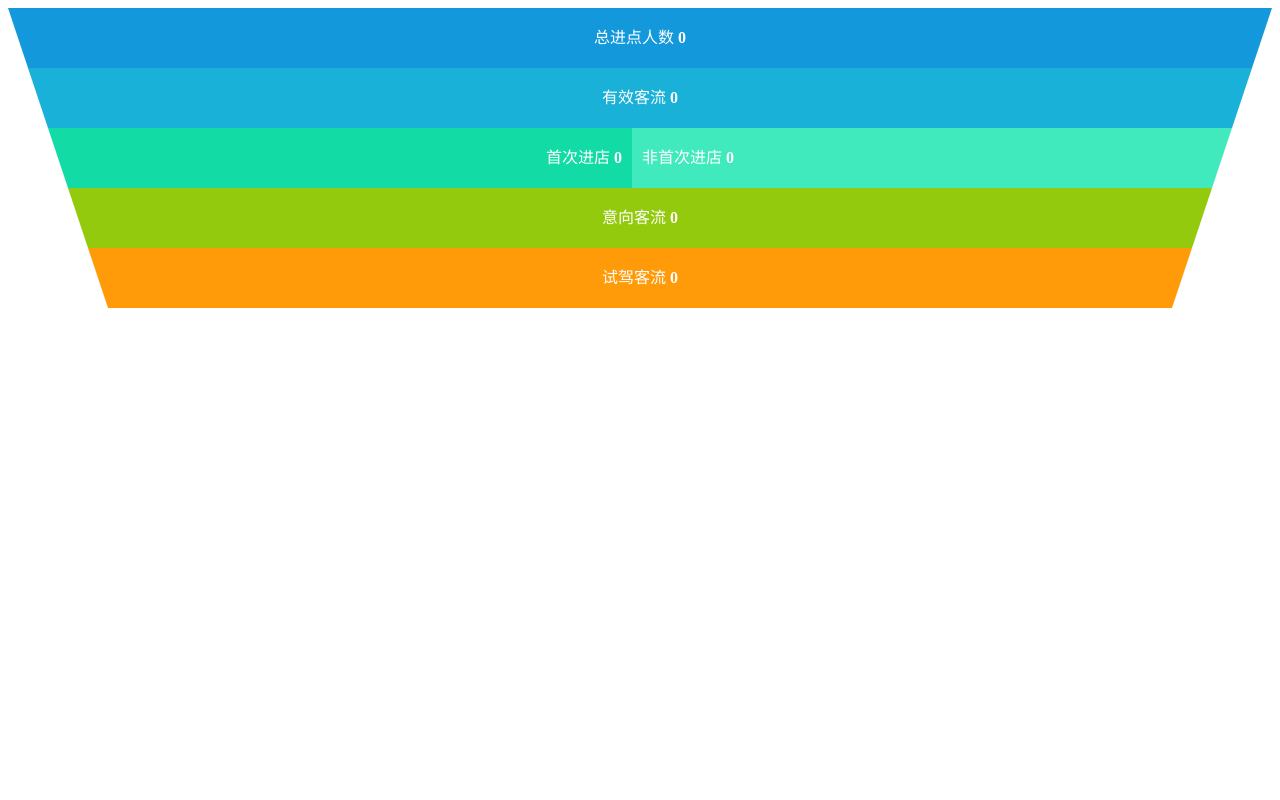
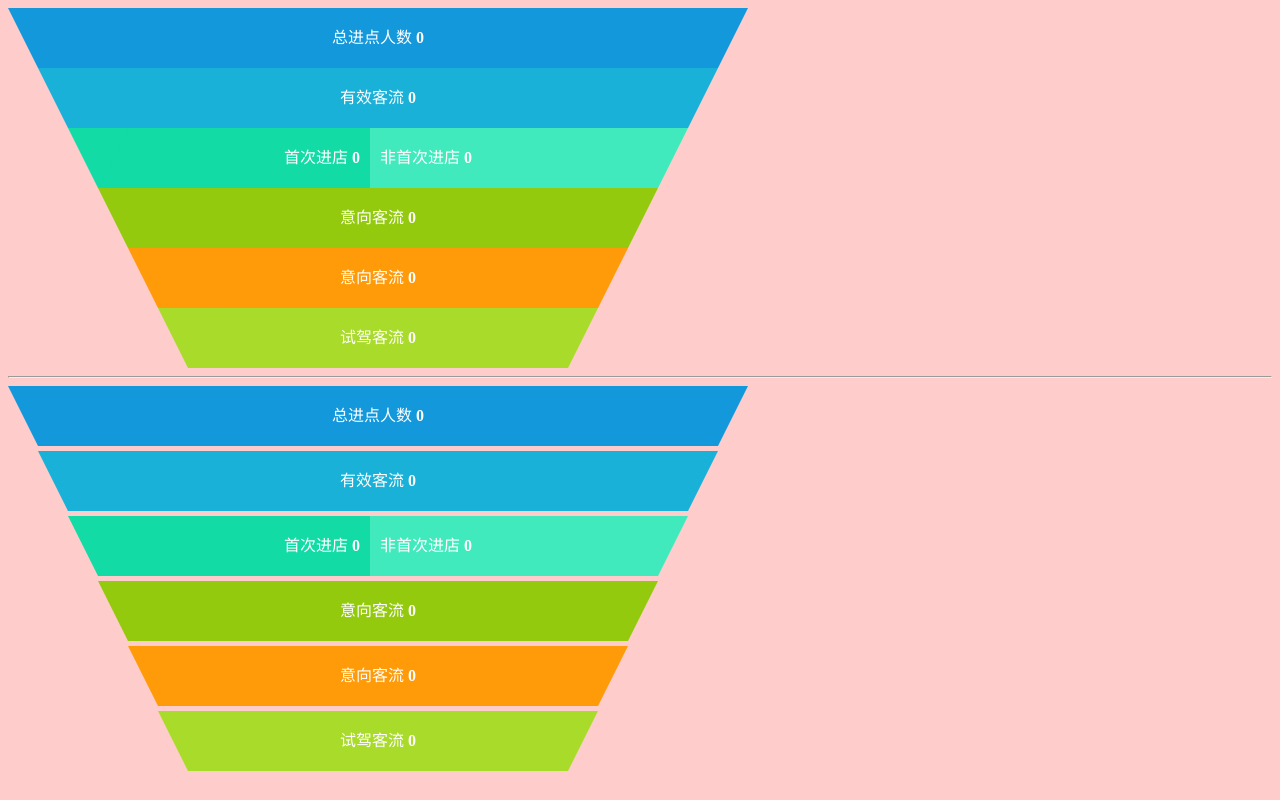
Before and after one commit to hotoo/funnel-chart, a plain HTML site: page index.html in a window 1280 px wide. Drawn offline with Linux system fonts and the light colour scheme.

Commit message:
Update to different implement.

```diff
--- a/index.css
+++ b/index.css
@@ -6,76 +6,110 @@
   padding: 0;
 }
 .funnel-chart {
+  margin: 0 30px;
+  max-width: 680px;
+  min-width: 400px;
+}
+.funnel-chart.margined > li {
+  margin: 5px auto;
+}
+
+
+.funnel-chart > li {
+  height: 60px;
+  text-align: center;
   position: relative;
+  margin: 0 auto;
+
+  display: -moz-box;
+  display: -webkit-box;
+  display: box;
 }
-.funnel-chart:before ,
-.funnel-chart:after {
+.funnel-chart > li:before ,
+.funnel-chart > li:after {
   position: absolute;
+  z-index: 0;
   content: " ";
-  border-width: 300px 100px 0;
+  border-width: 60px 30px 0;
   border-style: solid;
   border-color: transparent;
+  /*
+   * 自动继承自父级 boder 颜色，
+   * 这就要求父级 li 不仅要定义 background-color，还要定义 border-color
+   * 参考 Custom Style Setting.
+   */
+  border-top-color: inherit;
   display: block;
   line-height: 0;
   width: 0;
   height: 0;
   line-height: 0;
 }
-.funnel-chart:before {
+.funnel-chart > li:before {
   top: 0;
-  left: 0;
-  border-left-color: #fff;
+  left: -30px;
 }
-.funnel-chart:after {
+.funnel-chart > li:after {
   top: 0;
-  right: 0;
-  border-right-color: #fff;
-}
-
-
-.funnel-chart > li {
-  height: 60px;
-  text-align: center;
-
-  display: -moz-box;
-  display: -webkit-box;
-  display: box;
+  right: -30px;
 }
 .funnel-chart > li:first-child {
   background-color: #1398db;
+  border-color: #1398db;
   color: #fff;
 }
 .funnel-chart > li:nth-child(2) {
+  width: calc(100% - 60px);
   background-color: #19b1d8;
+  border-color: #19b1d8;
   color: #fff;
 }
 .funnel-chart > li:nth-child(3) {
+  width: calc(100% - (2 * 60px));
   background-color: #12dba5; /* #40eabd */
+  border-color: #12dba5; /* #40eabd */
   color: #fff;
 }
 .funnel-chart > li:nth-child(4) {
+  width: calc(100% - (3 * 60px));
   background-color: #93ca0d;
+  border-color: #93ca0d;
   color: #fff;
 }
 .funnel-chart > li:nth-child(5) {
+  width: calc(100% - (4 * 60px));
   background-color: #ff9a09; /* #a9db2a */
+  border-color: #ff9a09; /* #a9db2a */
+  color: #fff;
+}
+.funnel-chart > li:nth-child(6) {
+  width: calc(100% - (5 * 60px));
+  background-color: #a9db2a; /* #a9db2a */
+  border-color: #a9db2a; /* #a9db2a */
   color: #fff;
 }
 
 
 .funnel-chart > li > div {
-  padding: 0 10px;
+  position: relative;
+  z-index: 1;
   line-height: 60px;
 
   -moz-box-flex: 1.0;
   -webkit-box-flex: 1.0;
   box-flex: 1.0;
 }
-.funnel-chart > li > div.left {
-  background-color: #12dba5; /* #40eabd */
+
+/* Custom Style Setting */
+.funnel-chart > li:nth-child(3):after {
+  border-top-color: #40eabd;
+}
+.funnel-chart > li:nth-child(3) > div.left {
   text-align: right;
+  padding-right: 10px;
 }
-.funnel-chart > li > div.right {
+.funnel-chart > li:nth-child(3) > div.right {
   background-color: #40eabd;
   text-align: left;
+  padding-left: 10px;
 }
--- a/index.html
+++ b/index.html
@@ -10,6 +10,9 @@
 <link rel="shortcut icon" href="favicon.ico" type="image/x-icon" />
 <link rel="stylesheet" type="text/css" href="index.css" media="all" />
 <title>Index</title>
+<style>
+body{ background: #fcc;}
+</style>
 </head>
 <body>
 
@@ -21,6 +24,23 @@
     <div class="right">非首次进店 <strong>0</strong></div>
   </li>
   <li><div>意向客流 <strong>0</strong></div></li>
+  <li><div>意向客流 <strong>0</strong></div></li>
+  <li>
+    <div>试驾客流 <strong>0</strong></div>
+  </li>
+</ol>
+
+<hr />
+
+<ol class="funnel-chart margined">
+  <li><div>总进点人数 <strong>0</strong></div></li>
+  <li><div>有效客流 <strong>0</strong></div></li>
+  <li>
+    <div class="left">首次进店 <strong>0</strong></div>
+    <div class="right">非首次进店 <strong>0</strong></div>
+  </li>
+  <li><div>意向客流 <strong>0</strong></div></li>
+  <li><div>意向客流 <strong>0</strong></div></li>
   <li>
     <div>试驾客流 <strong>0</strong></div>
   </li>
```
